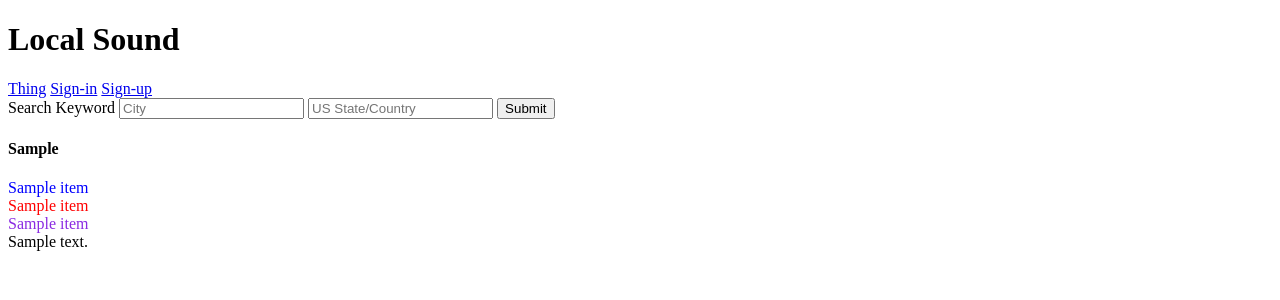
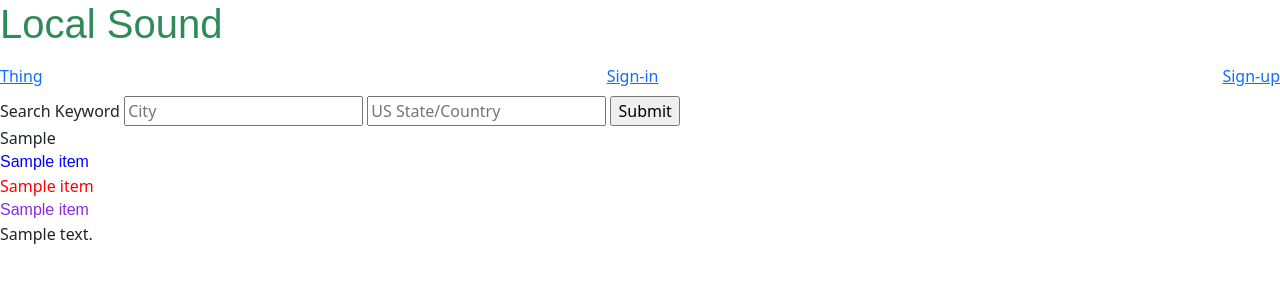
Before and after one commit to Mehayla/LocalSounds, a Flask app: template Templates/home.html in a window 1280 px wide. Shown: the top 300 px of the page. Run offline with Flask 2, Linux system fonts and the light colour scheme; the template is opened without the code that fills it: most values are stand-ins (such as "Sample title", 1, 10 or a date in 2020); some web fonts are replaced.

Commit message:
Trying to make things pretty

```diff
--- a/Static/CSS/style.css
+++ b/Static/CSS/style.css
@@ -1,43 +1,47 @@
+.maincharacterenergy {
+    color:seagreen;
+    font-family: filmotype-maxwell, sans-serif;
+    font-weight: 400;
+    font-style: normal;
+    font-size:180;
+
+}
+
 /* .navbar {
 
 }
 .navbar a {} links inside the navbar
 .navbar a:hover {} color of links when hovering
-.navbar a.active {} highlights when you're on that page
+.navbar a.active {} highlights when you're on that page */
+/*
 
-.searchbar{} */
-
-
-
-/* .column {
-    width: 25%;
-  } */
+.column_head {
+    margin-right: 20px;
+} */
 
 .artist_name {
     color: blue;
-    align-self:left;
+    font-family: filmotype-maxwell, sans-serif;
+    font-weight: 400;
+    font-style: normal;
   }
 
 .artist_album {
     color:blueviolet;
-    align-self:right;
+    font-family: hwt-arabesque, sans-serif;
+    font-weight: 400;
+    font-style: normal;
   }
 
 .artist_toptrack {
     color: red;
-    align-self:center;
   }
 
-.track_preview {
-    align-self: right;
-}
+/* .track_preview {
+} */
 
-.column_name {
-
-}
-
-/* .row.after {
+.row.after {
     content: "";
     display: table;
     clear: both;
-} */
+}
--- a/Templates/base.html
+++ b/Templates/base.html
@@ -1,8 +1,8 @@
 <!DOCTYPE html>
 <html>
     <head>
-
-        <title>{% block title %}Local Sound{% endblock %}</title>
+        {% block title %}
+        {% endblock %}
         <!-- <script src="https://cdnjs.cloudflare.com/ajax/libs/babel-standalone/6.26.0/babel.js" crossorigin></script>
         <script src="https://unpkg.com/react@16/umd/react.development.js" crossorigin></script>
         <script src="https://unpkg.com/react-dom@16/umd/react-dom.development.js" crossorigin></script> -->
@@ -11,14 +11,20 @@
         integrity="sha256-QWo7LDvxbWT2tbbQ97B53yJnYU3WhH/C8ycbRAkjPDc="
         crossorigin="anonymous"></script>
 
+          <!-- Bootstrap Stuffins -->
+        <link rel = "stylesheet" href = "https://cdn.jsdelivr.net/npm/bootstrap@5.1.0/dist/css/bootstrap.min.css">
+        <link rel = "stylesheet" href = "https://cdn.jsdelivr.net/npm/bootstrap-icons@1.5.0/font/bootstrap-icons.css">
+
+
         <link rel="stylesheet" href="/static/css/style.css">
+        <link rel="stylesheet" href="https://use.typekit.net/uko6qvv.css">
 
     </head>
 
     <body>
 
         <div>
-            <h1>Local Sound</h1>
+            <h1 class='maincharacterenergy'>Local Sound</h1>
         </div>
 
         <div class = "navbar">
--- a/Templates/home.html
+++ b/Templates/home.html
@@ -1,7 +1,6 @@
 {% extends 'base.html' %}
 
 {% block body %}
-
 
 <form id="searchbar" action='/' method='post'>
         <label for="search-keyword">Search Keyword</label>
@@ -13,28 +12,22 @@
     <input type="submit" id="search-button"></input>
 </form>
 
-<!-- look into table function or bootstrap -->
 <div id = 'playlist'>
+
     {% for column_header in column_headers %}
-        <h4 class='column_name'>{{ column_header }}</h4>
+            <div class='column_head' class='col'>{{ column_header }}</div>
     {% endfor %}
 
     {% for item in playlist %}
         <div class='row'>
-            <div class='artist_name'>{{ playlist[item]['artist_name'] }}</div>
-            <div class='artist_toptrack'>{{ playlist[item]['track_name'] }}</div>
-            <div class='artist_album'>{{ playlist[item]['album_name'] }}</div>
-            <div class='track_preview'>{{ playlist[item]['track_preview'] }}</div>
+            <div class='artist_name' class='col'>{{ playlist[item]['artist_name'] }}</div>
+            <div class='artist_toptrack' class='col'>{{ playlist[item]['track_name'] }}</div>
+            <div class='artist_album' class='col'>{{ playlist[item]['album_name'] }}</div>
+            <div class='track_preview' class='col'>{{ playlist[item]['track_preview'] }}</div>
         </div>
     {% endfor %}
 </div>
 
-<!-- EXAMPLE HERE
-{% for intf in interfaces -%}
-interface {{ intf }}
- description {{ interfaces[intf].description }}
- ip address {{ interfaces[intf].ipv4_address }}
-{% endfor %} -->
 
 <!-- USE REACT TO JUST UPDATE THE HOMEPAGE WITH A PLAYLIST????? THAT MIGHT BE EASIEST DEPENDING ON HOW API WORKS -->
 <!-- Use AJAX to to populate React compnents w/ info from Flask -->
--- a/crud.py
+++ b/crud.py
@@ -119,7 +119,7 @@ def get_artists(city, state):
     for artist in artists:
         rec_list.append(artist.artist_name)
 
-    rec_lis = random.sample(rec_list, k=5) #Picks 50 random artists
+    rec_lis = random.sample(rec_list, k=2) #Picks 50 random artists
     return rec_lis
 
 
@@ -134,7 +134,7 @@ def spotify_info(artists):
         artist_info = sp.search(artist, limit = 1, type = 'artist')
         artist_items = artist_info['artists']['items']
 
-        if len(artist_items) > 0:
+        if len(artist_items) > 0:               # We need to to fix this again
             spotify_dic[count] = {}
 
             artist_tracks = sp.artist_top_tracks(artist_items[0]['id'])
```
